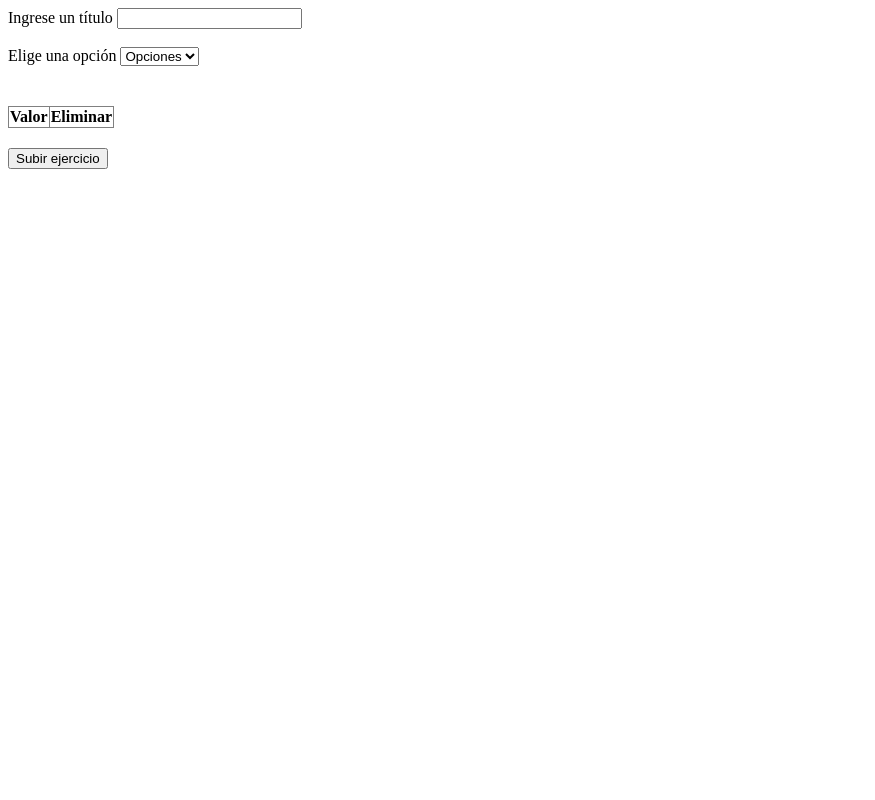
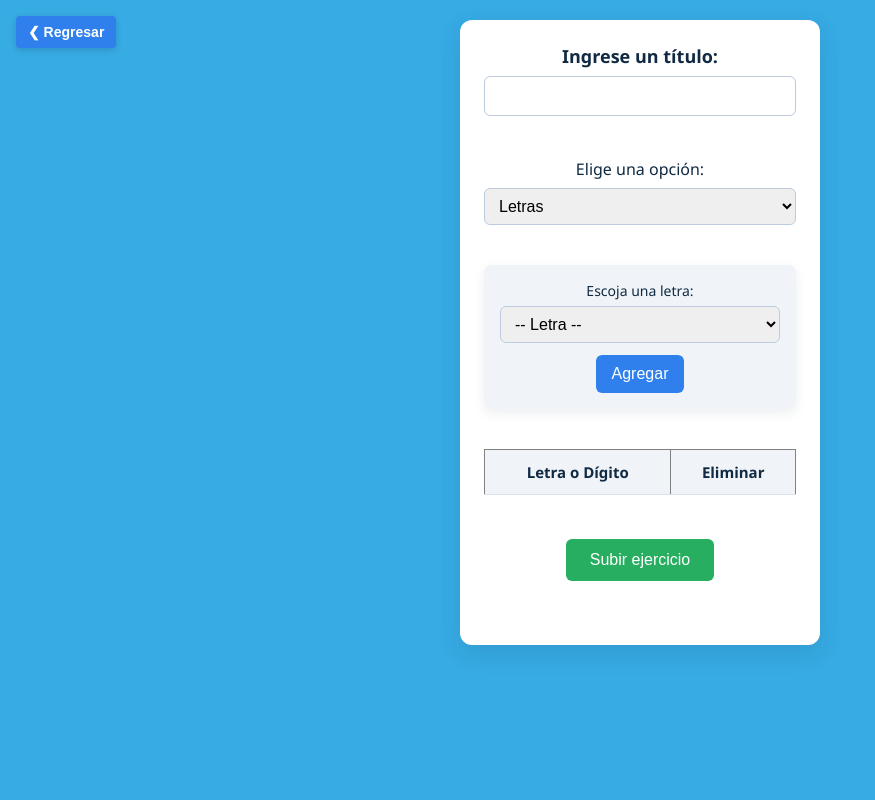
Before and after one commit to VillalobosLobos/tt, a Flask app: page /crudEjercicios in a window 1280 px wide. Shown: the whole page, without its empty margins (0-875 px from the left). Run offline with Flask 3, Linux system fonts and the light colour scheme; lists and menus that the app fills with data are empty.

Commit message:
Actualizacion de front por completo

```diff
--- /dev/null
+++ b/static/styles/crudEjercicios.css
@@ -0,0 +1,225 @@
+/* ================================
+   RESET BÁSICO Y GLOBAL
+================================ */
+* {
+    margin: 0;
+    padding: 0;
+    box-sizing: border-box;
+  }
+
+  html, body {
+    width: 100%;
+    height: 100%;
+    font-family: 'Segoe UI', Tahoma, Geneva, Verdana, sans-serif;
+    background: #37ABE4;
+    color: #102a43;
+    display: flex;
+    justify-content: center;
+    align-items: flex-start;
+    padding-top: 10px;
+  }
+
+  /* Botón fijo en esquina superior izquierda del viewport */
+.back-btn {
+    position: fixed;
+    top: 16px;             /* separación del borde superior de la ventana */
+    left: 16px;            /* separación del borde izquierdo de la ventana */
+    background: #2f80ed;   /* color de fondo */
+    color: #fff;           /* texto blanco */
+    border: none;
+    border-radius: 4px;
+    padding: 8px 12px;
+    font-size: 14px;
+    font-weight: bold;
+    cursor: pointer;
+    box-shadow: 0 2px 6px rgba(0,0,0,0.15);
+    transition: background-color 0.2s;
+    z-index: 1000;         /* siempre arriba */
+  }
+
+  .back-btn:hover {
+    background-color: #1366d6;
+  }
+
+
+  /* ================================
+     CONTENEDOR PRINCIPAL
+  ================================ */
+  .cuerpo {
+    background: #ffffff;
+    width: 360px;
+    border-radius: 12px;
+    box-shadow: 0 8px 24px rgba(16, 42, 67, 0.12);
+    padding: 24px;
+    text-align: center;
+    position: relative;
+
+  }
+
+  /* ================================
+     TÍTULO Y INPUT DE TÍTULO
+  ================================ */
+  label[for="titulo"] {
+    font-size: 18px;
+    font-weight: 600;
+    display: block;
+    margin-bottom: 8px;
+  }
+
+  #titulo {
+    width: 100%;
+    padding: 10px 12px;
+    border: 1px solid #bcccdc;
+    border-radius: 6px;
+    font-size: 16px;
+    margin-bottom: 20px;
+    transition: border-color 0.2s;
+  }
+
+  #titulo:focus {
+    outline: none;
+    border-color: #486581;
+  }
+
+  /* ================================
+     SELECTOR DE OPCIONES
+  ================================ */
+  label[for="opciones"] {
+    font-size: 16px;
+    font-weight: 500;
+  }
+
+  #opciones {
+    width: 100%;
+    padding: 8px 10px;
+    border: 1px solid #bcccdc;
+    border-radius: 6px;
+    margin: 8px 0 20px;
+    font-size: 16px;
+  }
+
+  /* ================================
+     FORMULARIOS DE LETRA Y NÚMERO
+  ================================ */
+  form {
+    background: #f0f4f8;
+    border-radius: 8px;
+    padding: 16px;
+    margin-bottom: 24px;
+    box-shadow: 0 4px 12px rgba(16, 42, 67, 0.08);
+  }
+
+  form label {
+    font-size: 14px;
+    font-weight: 500;
+    display: block;
+    margin-bottom: 6px;
+  }
+
+  form select {
+    width: 100%;
+    padding: 8px 10px;
+    border: 1px solid #bcccdc;
+    border-radius: 6px;
+    font-size: 16px;
+    margin-bottom: 12px;
+  }
+
+  form button {
+    background-color: #2f80ed;
+    color: white;
+    border: none;
+    border-radius: 6px;
+    padding: 10px 16px;
+    font-size: 16px;
+    cursor: pointer;
+    transition: background-color 0.2s;
+  }
+
+  form button:hover {
+    background-color: #1366d6;
+  }
+
+  /* ================================
+     TABLA DE RESULTADOS
+  ================================ */
+  #tablaValores {
+    width: 100%;
+    border-collapse: collapse;
+    margin-bottom: 24px;
+    font-size: 15px;
+  }
+
+  #tablaValores th,
+  #tablaValores td {
+    padding: 12px 8px;
+    text-align: center;
+    border-bottom: 1px solid #d9e2ec;
+  }
+
+  #tablaValores th {
+    background-color: #f0f4f8;
+    font-weight: 600;
+  }
+
+  #tablaValores tr:nth-child(even) {
+    background-color: #fafbfc;
+  }
+
+  #tablaValores button {
+    background-color: #ff6b6b;
+    color: white;
+    border: none;
+    border-radius: 4px;
+    padding: 6px 10px;
+    cursor: pointer;
+    font-size: 14px;
+    transition: background-color 0.2s;
+  }
+
+  #tablaValores button:hover {
+    background-color: #e55050;
+  }
+
+  /* ================================
+     BOTÓN SUBIR EJERCICIO
+  ================================ */
+  .subireje {
+    background-color: #27ae60;
+    color: white;
+    border: none;
+    border-radius: 6px;
+    padding: 12px 24px;
+    font-size: 16px;
+    cursor: pointer;
+    transition: background-color 0.2s;
+    margin-bottom: 40px;
+  }
+
+  .subireje:hover{
+    background-color: #1e874b;
+  }
+
+  /* ================================
+     BREAKPOINTS
+  ================================ */
+  @media (max-width: 500px) {
+    html, body {
+      padding-top: 20px;
+    }
+    .cuerpo {
+      width: 90%;
+      padding: 16px;
+    }
+    #titulo, #opciones, form select {
+      font-size: 14px;
+    }
+    form button, body > button {
+      font-size: 14px;
+      padding: 8px 12px;
+    }
+    #tablaValores th, #tablaValores td {
+      padding: 8px 4px;
+      font-size: 14px;
+    }
+  }
--- a/static/styles/ejerciciosAlumnos.css
+++ b/static/styles/ejerciciosAlumnos.css
@@ -106,7 +106,6 @@
 
   .ejercicio a:hover {
     color: rgb(31, 243, 77);
-<<<<<<< HEAD
   }
 
   /* ======================================
@@ -147,9 +146,6 @@
     }
   }
 
-=======
-}
-
 .cuerpo{
     text-align: center;
     font-size: 40px;
@@ -185,5 +181,3 @@
 .btn-regresar:hover{
     background-color: rgb(201, 202, 206);
 }
-
->>>>>>> 6204ea880d67cb2f08571c9d1441c663ac70d075
--- a/templates/grupo_info.html
+++ b/templates/grupo_info.html
@@ -23,10 +23,8 @@
             <button id="eliminar-btn" class="eliminar">Eliminar Grupo</button>
         </div>
 
-        <!-- Sección inferior: recuadros de "Ver alumnos y progreso" y "Código del grupo" -->
         <div class="abajo">
             <div class="progreso">
-                <!-- Reemplaza tu antiguo <div class="progreso"> por esto: -->
 <a href="/listaAlumnos" class="btnProgreso">
     <p>Ver alumnos y progreso</p>
     <img src="{{ url_for('static', filename='img/docente/progreso.png') }}"
--- a/templates/pages/crudEjercicios.html
+++ b/templates/pages/crudEjercicios.html
@@ -2,28 +2,37 @@
 <html lang="es">
 <head>
   <meta charset="UTF-8">
-  <meta name="viewport" content="width=device-width, initial-scale=1.0">
+  <meta name="viewport" content="width=device-width, initial-scale=1">
   <title>CRUD Ejercicios</title>
+  <!-- Enlaza tu CSS correctamente -->
+  <link rel="stylesheet" href="/static/styles/crudEjercicios.css" type="text/css">
 </head>
 <body>
 
-    <label>Ingrese un título</label>
+  <button class="back-btn" onclick="window.history.back()">
+    &#10094; Regresar
+  </button>
+
+
+  <div class="cuerpo">
+    <!-- Título del ejercicio -->
+    <label for="titulo">Ingrese un título:</label>
     <input type="text" name="titulo" id="titulo">
 
     <br><br>
 
-  <label for="opciones">Elige una opción</label>
+    <!-- Selector de tipo -->
+    <label for="opciones">Elige una opción:</label>
     <select id="opciones" onchange="mostrarFormulario()">
-    <option value="">Opciones</option>
       <option value="letra">Letras</option>
-    <option value="numero">Números</option>
+      <option value="numero">Dígitos</option>
     </select>
 
     <!-- Formulario de letras -->
     <form id="formLetra" style="display: none; margin-top: 20px;" onsubmit="agregarLetra(event)">
-    <label for="selectLetra">Escoja una letra</label>
+      <label for="selectLetra">Escoja una letra:</label>
       <select id="selectLetra">
-      <option value="">Opciones</option>
+        <option value="">-- Letra --</option>
         <option value="A">A</option>
         <option value="B">B</option>
         <option value="C">C</option>
@@ -56,9 +65,9 @@
 
     <!-- Formulario de números -->
     <form id="formNumero" style="display: none; margin-top: 20px;" onsubmit="agregarNumero(event)">
-    <label for="selectNumero">Escoja un número</label>
+      <label for="selectNumero">Escoja un dígito:</label>
       <select id="selectNumero">
-      <option value="">Opciones</option>
+        <option value="">-- Dígito --</option>
         <option value="1">1</option>
         <option value="2">2</option>
         <option value="3">3</option>
@@ -73,22 +82,67 @@
       <button type="submit">Agregar</button>
     </form>
 
-  <!-- Div para mostrar resultados -->
-  <table id="tablaValores" border="1" style="margin-top: 40px; border-collapse: collapse;">
+    <!-- Tabla de resultados -->
+    <table id="tablaValores" border="1" style="margin-top: 40px; border-collapse: collapse; width:100%;">
       <thead>
         <tr>
-        <th>Valor</th>
+          <th>Letra o Dígito</th>
           <th>Eliminar</th>
         </tr>
       </thead>
       <tbody id="cuerpoTabla">
-      <!-- Aquí se agregan las filas -->
+        <!-- Filas generadas dinámicamente -->
       </tbody>
     </table>
 
-  <button onclick="subirEjercicio('{{correo_docente}}')" style="margin-top: 20px;">Subir ejercicio</button>
+    <!-- Botón subir ejercicio -->
+    <button onclick="subirEjercicio('{{ correo_docente }}')" style="margin-top: 20px;" class="subireje">
+      Subir ejercicio
+    </button>
+  </div> <!-- /.cuerpo -->
 
-  <!-- Cargar JS externo -->
-  <script src="{{ url_for('static', filename='js/mostrarCrudPreguntas.js') }}"></script>
+  <!-- JavaScript -->
+  <script>
+    function mostrarFormulario() {
+      const opcion = document.getElementById('opciones').value;
+      document.getElementById('formLetra').style.display = (opcion === 'letra') ? 'block' : 'none';
+      document.getElementById('formNumero').style.display = (opcion === 'numero') ? 'block' : 'none';
+    }
+
+    function agregarLetra(event) {
+      event.preventDefault();
+      const letra = document.getElementById('selectLetra').value;
+      if (!letra) return;
+      agregarAFila(letra);
+    }
+
+    function agregarNumero(event) {
+      event.preventDefault();
+      const numero = document.getElementById('selectNumero').value;
+      if (!numero) return;
+      agregarAFila(numero);
+    }
+
+    function agregarAFila(valor) {
+      const tbody = document.getElementById('cuerpoTabla');
+      const tr = document.createElement('tr');
+      tr.innerHTML = `
+        <td>${valor}</td>
+        <td><button onclick="eliminarFila(this)">Eliminar</button></td>
+      `;
+      tbody.appendChild(tr);
+    }
+
+    function eliminarFila(btn) {
+      btn.closest('tr').remove();
+    }
+
+    function subirEjercicio(correo) {
+      // lógica para enviar datos al servidor…
+      alert('Ejercicio subido para ' + correo);
+    }
+
+    document.addEventListener('DOMContentLoaded', mostrarFormulario);
+  </script>
 </body>
 </html>
```
Also changed, not shown: static/styles/crud.css (+2 -5 lines). Lines whose indentation alone changed are shown as unchanged.
